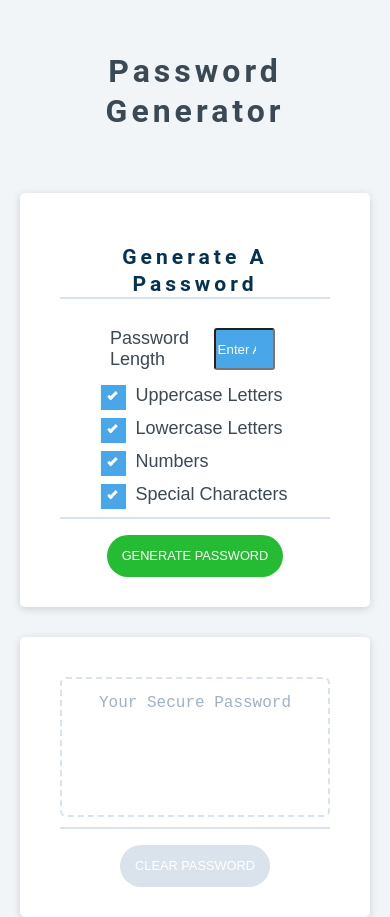
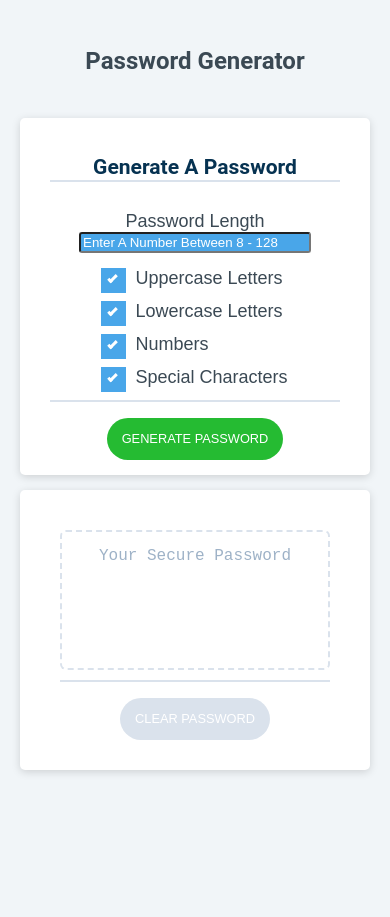
Before and after one commit to essennejaye/password-generator_v2, a plain HTML site: page index.html in a window 390 px wide. After the commit the page ends 844 px from the top, so only its background shows below. Drawn offline with Linux system fonts and the light colour scheme.

Commit message:
responsive styling added

```diff
--- a/style.css
+++ b/style.css
@@ -80,11 +80,12 @@ h4 {
 
 header {
   text-align: center;
-  padding: 20px;
+  padding: 15px;
   padding-top: 0px;
   color: hsl(206, 17%, 28%);
 }
 /* Password form */
+
 .password-form h3 {
   color: var(--clr-primary-1);
   margin-bottom: 1.5rem;
@@ -108,7 +109,7 @@ header {
   background-color: var(--clr-primary-5);
 }
 ::placeholder {
-  color:var(--clr-white);
+  color: var(--clr-white);
   text-transform: capitalize;
 }
 input[type="number"] {
@@ -186,6 +187,7 @@ textarea::placeholder {
   -ms-transform: rotate(45deg);
   transform: rotate(45deg);
 }
+/* password result container */
 
 .card {
   background-color: var(--clr-white);
@@ -198,8 +200,9 @@ textarea::placeholder {
   max-width: 800px;
   padding: 30px 40px;
 }
+/* password form container */
 .password-form {
-  margin: 30px auto;
+  margin: 20px auto;
 }
 
 .card-header::after {
@@ -215,6 +218,27 @@ textarea::placeholder {
 }
 textarea::placeholder {
   text-transform: capitalize;
+}
+
+#password {
+  -webkit-appearance: none;
+  -moz-appearance: none;
+  appearance: none;
+  border: none;
+  display: block;
+  width: 100%;
+  padding-top: 15px;
+  padding-left: 15px;
+  padding-right: 15px;
+  padding-bottom: 85px;
+  font-size: 1.2rem;
+  text-align: center;
+  margin-top: 10px;
+  margin-bottom: 10px;
+  border: 2px dashed var(--clr-grey-9);
+  border-radius: 6px;
+  resize: none;
+  overflow: hidden;
 }
 
 .card-footer {
@@ -264,26 +288,6 @@ textarea::placeholder {
   background: var(--clr-grey-9);
 }
 
-#password {
-  -webkit-appearance: none;
-  -moz-appearance: none;
-  appearance: none;
-  border: none;
-  display: block;
-  width: 100%;
-  padding-top: 15px;
-  padding-left: 15px;
-  padding-right: 15px;
-  padding-bottom: 85px;
-  font-size: 1.2rem;
-  text-align: center;
-  margin-top: 10px;
-  margin-bottom: 10px;
-  border: 2px dashed var(--clr-grey-9);
-  border-radius: 6px;
-  resize: none;
-  overflow: hidden;
-}
 
 /* Modal */
 .modal-overlay {
@@ -309,7 +313,6 @@ textarea::placeholder {
   bottom: 0px;
   left: 0px;
   opacity: 0.1;
-
 }
 /* OPEN/CLOSE MODAL */
 .open-modal {
@@ -344,12 +347,22 @@ textarea::placeholder {
   transform: scale(1.3);
 }
 
-@media (max-width: 690px) {
+@media (max-width: 790px) {
+  .num-charac {
+    flex-direction: column;
+    align-items: center;
+    width: 80%;
+  }
+
   .btn {
     font-size: 1rem;
     margin: 16px 0px 0px 0px;
     padding: 10px 15px;
   }
+  #password-length {
+    width: 75%;
+  }
+
 
   #password {
     font-size: 1rem;
@@ -357,7 +370,30 @@ textarea::placeholder {
 }
 
 @media (max-width: 500px) {
+  h1,
+  h2,
+  h3,
+  h4 {
+    letter-spacing: normal;
+  }
+  h1 {
+    font-size: 1.5em;
+  }
   .btn {
     font-size: 0.8rem;
   }
+  .password-form {
+    margin: 15px auto;
+    padding: 15px 30px;
+  }
+  #password-length {
+    width: 100%;
+  }
 }
+
+@media (max-width: 350px) {
+  .num-charac {
+    width: 115%;
+    padding: 0px;
+  }
+}
```
Also changed, not shown: images/password_v2_ss5.png (added), 1 other file.
